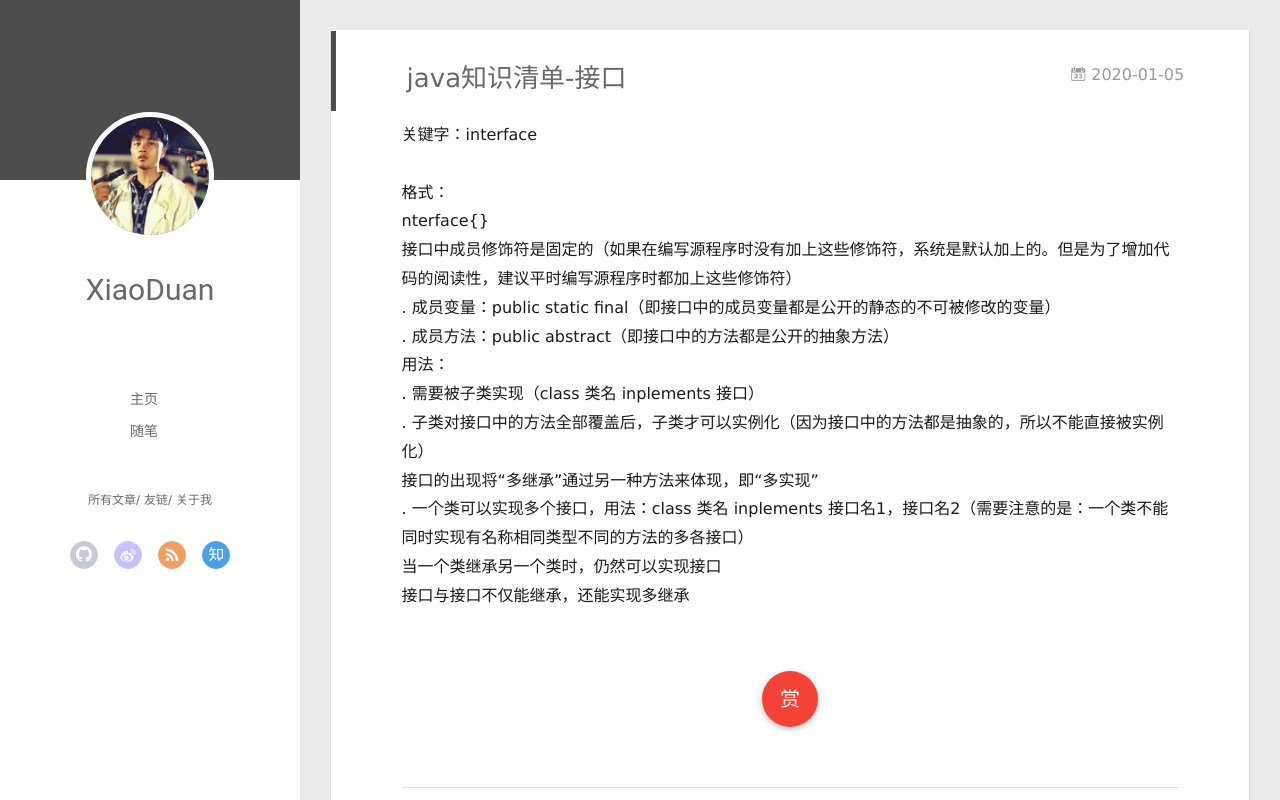
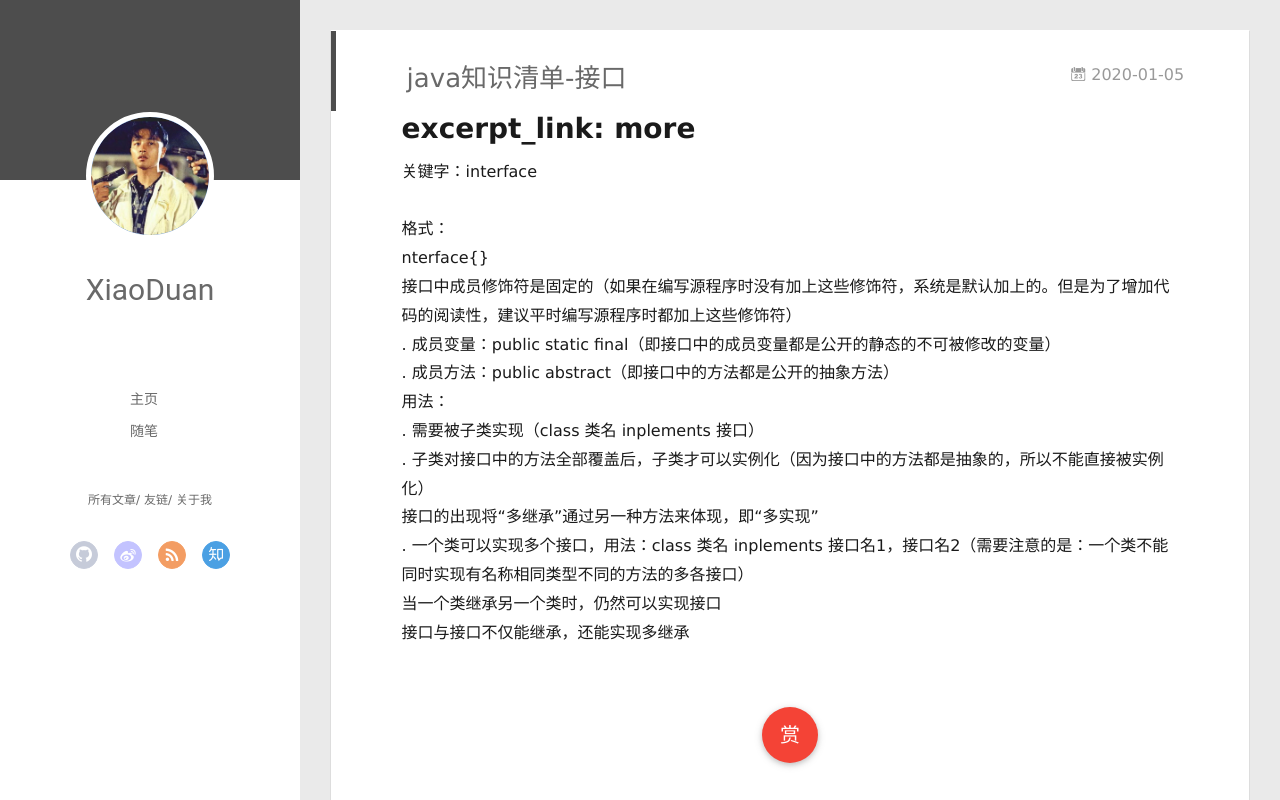
Before and after one commit to XiaoDuanLearnProgramming/XiaoDuanLearnProgramming.github.io, a plain HTML site: page 2020/01/05/java知识清单-接口/index.html in a window 1280 px wide. Drawn offline with Linux system fonts and the light colour scheme; no server answers.

Commit message:
Site updated: 2020-01-05 18:37:49

```diff
--- a/2020/01/05/java知识清单-接口/index.html
+++ b/2020/01/05/java知识清单-接口/index.html
@@ -8,15 +8,15 @@
   <link rel="dns-prefetch" href="https://XiaoDuanLearnProgramming.github.io">
   <title>java知识清单-接口 | Hexo</title>
   <meta name="viewport" content="width=device-width, initial-scale=1, maximum-scale=1">
-  <meta name="description" content="关键字：interface">
+  <meta name="description" content="excerpt_link: more 关键字：interface">
 <meta property="og:type" content="article">
 <meta property="og:title" content="java知识清单-接口">
 <meta property="og:url" content="https://xiaoduanlearnprogramming.github.io/2020/01/05/java%E7%9F%A5%E8%AF%86%E6%B8%85%E5%8D%95-%E6%8E%A5%E5%8F%A3/index.html">
 <meta property="og:site_name" content="Hexo">
-<meta property="og:description" content="关键字：interface">
+<meta property="og:description" content="excerpt_link: more 关键字：interface">
 <meta property="og:locale" content="en_US">
 <meta property="article:published_time" content="2020-01-05T09:03:48.159Z">
-<meta property="article:modified_time" content="2020-01-05T10:36:21.437Z">
+<meta property="article:modified_time" content="2020-01-05T10:37:39.955Z">
 <meta property="article:author" content="XiaoDuan">
 <meta name="twitter:card" content="summary">
 
@@ -174,8 +174,7 @@
 
     <div class="article-entry" itemprop="articleBody">
 
-        <!--# excerpt_link: more-->
-<p> 关键字：interface<br> <a id="more"></a><br> 格式：<br>  nterface{}<br>  接口中成员修饰符是固定的（如果在编写源程序时没有加上这些修饰符，系统是默认加上的。但是为了增加代码的阅读性，建议平时编写源程序时都加上这些修饰符）<br>    . 成员变量：public static final（即接口中的成员变量都是公开的静态的不可被修改的变量）<br>    . 成员方法：public abstract（即接口中的方法都是公开的抽象方法）<br> 用法：<br>    . 需要被子类实现（class 类名 inplements 接口）<br>    . 子类对接口中的方法全部覆盖后，子类才可以实例化（因为接口中的方法都是抽象的，所以不能直接被实例化）<br> 接口的出现将“多继承”通过另一种方法来体现，即“多实现”<br>    . 一个类可以实现多个接口，用法：class 类名 inplements 接口名1，接口名2（需要注意的是：一个类不能同时实现有名称相同类型不同的方法的多各接口）<br> 当一个类继承另一个类时，仍然可以实现接口<br> 接口与接口不仅能继承，还能实现多继承</p>
+        <h1 id="excerpt-link-more"><a href="#excerpt-link-more" class="headerlink" title="excerpt_link: more"></a>excerpt_link: more</h1><p> 关键字：interface<br> <a id="more"></a><br> 格式：<br>  nterface{}<br>  接口中成员修饰符是固定的（如果在编写源程序时没有加上这些修饰符，系统是默认加上的。但是为了增加代码的阅读性，建议平时编写源程序时都加上这些修饰符）<br>    . 成员变量：public static final（即接口中的成员变量都是公开的静态的不可被修改的变量）<br>    . 成员方法：public abstract（即接口中的方法都是公开的抽象方法）<br> 用法：<br>    . 需要被子类实现（class 类名 inplements 接口）<br>    . 子类对接口中的方法全部覆盖后，子类才可以实例化（因为接口中的方法都是抽象的，所以不能直接被实例化）<br> 接口的出现将“多继承”通过另一种方法来体现，即“多实现”<br>    . 一个类可以实现多个接口，用法：class 类名 inplements 接口名1，接口名2（需要注意的是：一个类不能同时实现有名称相同类型不同的方法的多各接口）<br> 当一个类继承另一个类时，仍然可以实现接口<br> 接口与接口不仅能继承，还能实现多继承</p>
 
 
 
```
Also changed, not shown: index.html (+1 -2 lines).
